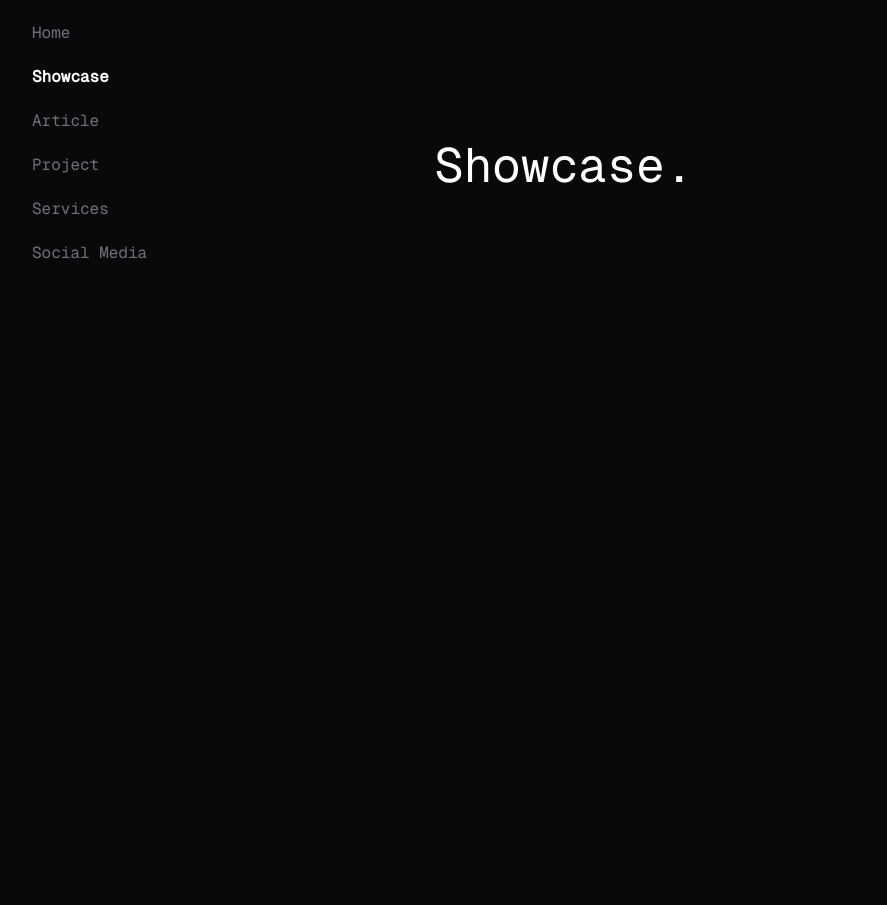
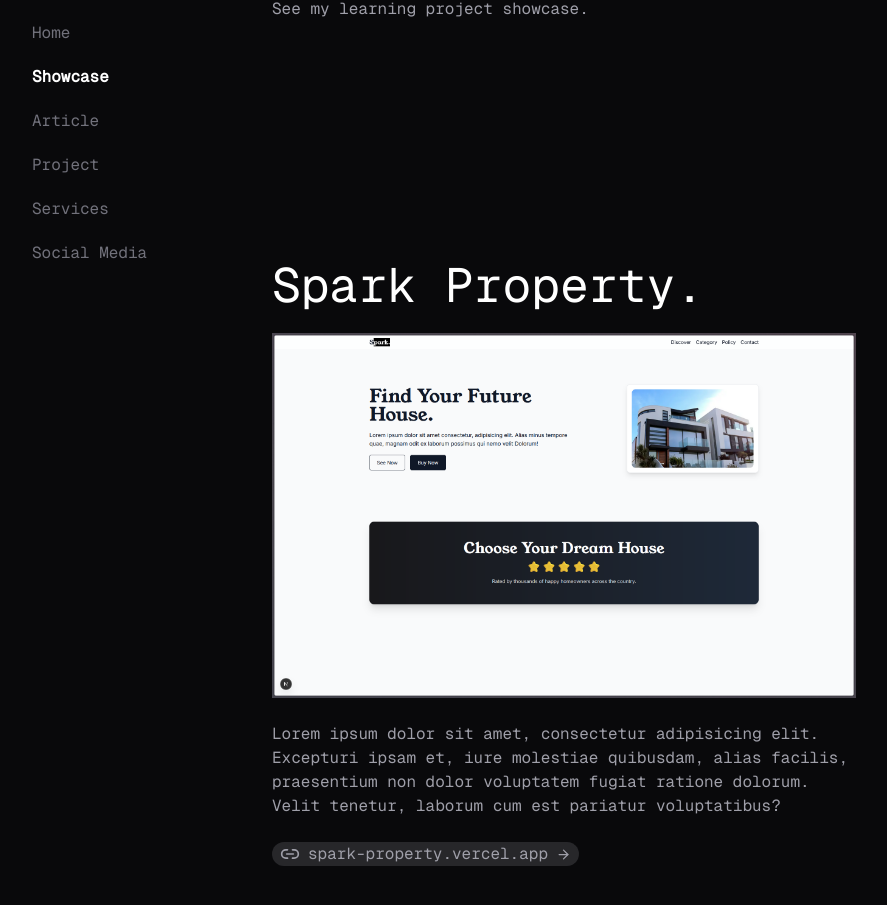
Before and after one commit to Fizora/faiz, a Next.js app: page /showcase in a window 1280 px wide. Shown: the part 235-1140 px from the top of the page, without its empty margins (192-1079 px from the left). Before the commit the page ends 800 px from the top, so only its background shows below. Built offline with nearby package versions, Linux system fonts and the light colour scheme.

Commit message:
testing v1

```diff
--- a/src/app/page.jsx
+++ b/src/app/page.jsx
@@ -9,7 +9,7 @@ import { Send } from "lucide-react";
 import Title from "@/components/Title";
 import Subtitle from "@/components/Subtitle";
 import Badge from "@/components/Badge";
-import LinkWeb from "@/components/LinkWeb";
+import Url from "@/components/Url";
 import Image from "next/image";
 import Link from "next/link";
 import { IoLocationSharp } from "react-icons/io5";
@@ -289,26 +289,26 @@ export default function Home() {
             {/* experience #1 */}
             <div className="space-y-6 py-3">
               <Subtitle>April - Present 2025</Subtitle>
-              {/* LinkWeb */}
+              {/* Url */}
               <div className="flex items-center flex-wrap gap-4 ">
-                <LinkWeb>
+                <Url>
                   <a href="https://aplikasi.dqi.ac.id" target="_blank">
                     aplikasi.dqi.ac.id
                   </a>
-                </LinkWeb>
-                <LinkWeb>
+                </Url>
+                <Url>
                   <a
                     href="https://odoo-pesantren.gitbook.io/odoo-pesantren/"
                     target="_blank"
                   >
                     odoo-pesantren.gitbok.io
                   </a>
-                </LinkWeb>
-                <LinkWeb>
+                </Url>
+                <Url>
                   <a href="https://ubig.co.id" target="_blank">
                     ubig.co.id
                   </a>
-                </LinkWeb>
+                </Url>
               </div>
               {/* explain */}
               <p>
--- a/src/app/showcase/page.jsx
+++ b/src/app/showcase/page.jsx
@@ -2,19 +2,46 @@
 import Sidebar from "@/components/Sidebar";
 import Development from "@/components/Development";
 import Title from "@/components/Title";
+import Image from "next/image";
+import Url from "@/components/Url";
 
 export default function Showcase() {
+  const showcase = [
+    { title: "", img: "", url: "" },
+    { title: "", img: "", url: "" },
+    { title: "", img: "", url: "" },
+    { title: "", img: "", url: "" },
+    { title: "", img: "", url: "" },
+  ];
   return (
     <div className="min-h-screen flex flex-col md:flex-row max-w-4xl mx-auto">
       {/* Sidebar */}
       <Sidebar />
 
       {/* Konten utama */}
-      <div className="flex-1 overflow-y-auto min-h-screen flex items-center justify-center p-6">
+      <main className="flex-1 px-4 md:px-10 py-10 text-zinc-400">
         <section className="py-30 space-y-6">
-          <Title>Showcase.</Title>
+          <Title>My Showcase.</Title>
+          <p>See my learning project showcase.</p>
         </section>
-      </div>
+        <section className="py-30 space-y-6">
+          <div className="space-y-6">
+            <h1 className="text-white text-3xl md:text-5xl">Spark Property.</h1>
+            <Image alt="spark" src={"/spark.png"} height={300} width={600} />
+            <p>
+              Lorem ipsum dolor sit amet, consectetur adipisicing elit.
+              Excepturi ipsam et, iure molestiae quibusdam, alias facilis,
+              praesentium non dolor voluptatem fugiat ratione dolorum. Velit
+              tenetur, laborum cum est pariatur voluptatibus?
+            </p>
+            <Url>
+              <a href="https://spark-property.vercel.app" target="_blank">
+                spark-property.vercel.app
+              </a>
+            </Url>
+          </div>
+        </section>
+      </main>
     </div>
   );
 }
--- a/src/components/LinkWeb.jsx
+++ b/src/components/Url.jsx
@@ -1,7 +1,7 @@
 import { ArrowRight, Link2 } from "lucide-react";
 import { useState, useTransition } from "react";
 
-export default function Link({ children }) {
+export default function Url({ children }) {
   return (
     <>
       <div
```
Also changed, not shown: public/spark.png (added).
